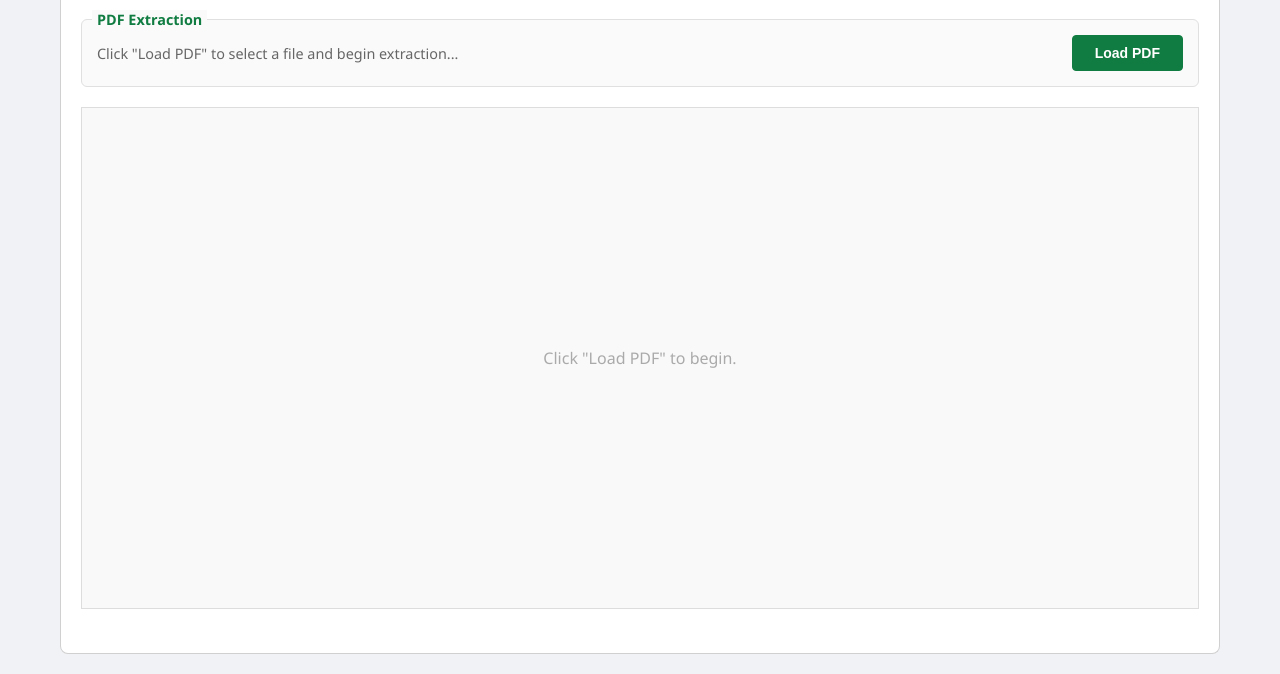
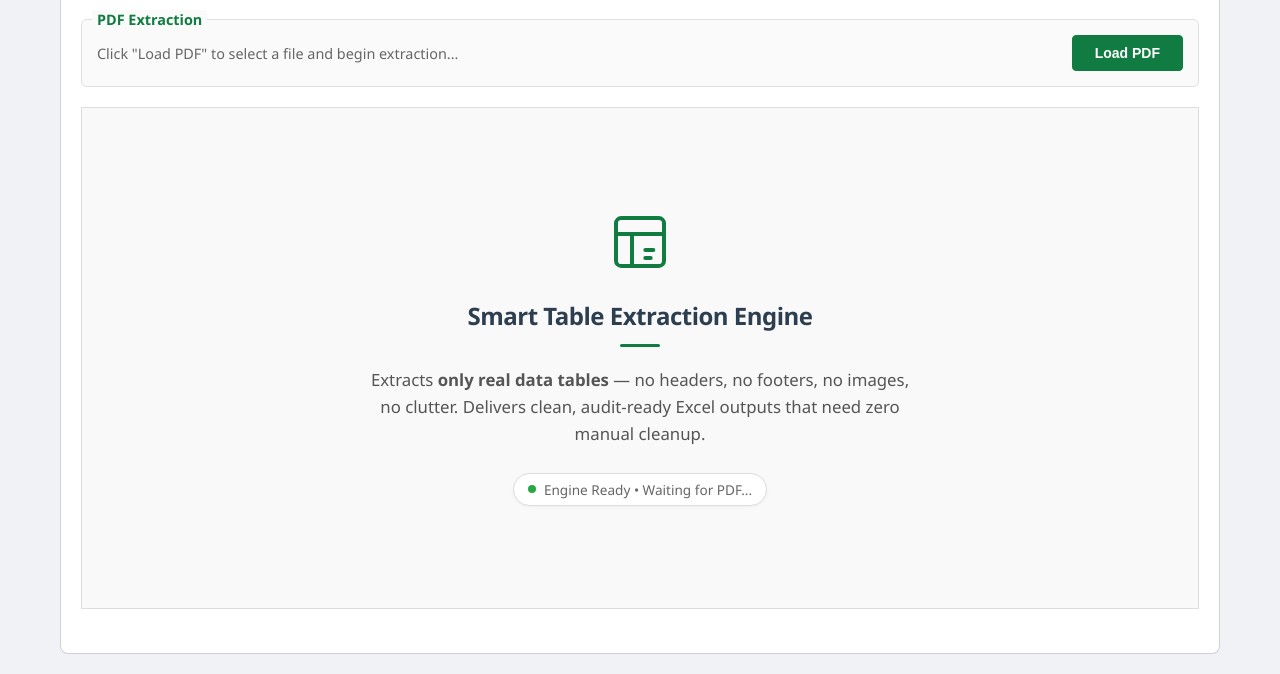
Before and after one commit to uniqueabhishek/CA-Office-Suite, a Flask app: page / in a window 1280 px wide. Shown: the part 126-800 px from the top of the page. Run offline with Flask 3, Linux system fonts and the light colour scheme.

Commit message:
Smart Table Extraction Engine Extracts only real data tables — no headers, no footers, no images, no clutter. Delivers clean, audit-ready Excel outputs that need zero manual cleanup

```diff
--- a/flask_app/templates/index.html
+++ b/flask_app/templates/index.html
@@ -23,7 +23,33 @@
     <div class="right-panel" style="background: #f9f9f9; border: 1px solid #ddd; height: 500px; display: flex; align-items: center; justify-content: center; color: #aaa;">
         <!-- Placeholder for where table selection would go -->
         {% if not session.get('current_pdf') %}
-            <div>Click "Load PDF" to begin.</div>
+            <!-- Engine Showcase -->
+            <div class="engine-showcase" style="text-align: center; padding: 40px; max-width: 550px;">
+                <!-- Technical Icon -->
+                <div style="margin-bottom: 20px;">
+                    <svg width="64" height="64" viewBox="0 0 24 24" fill="none" stroke="#107c41" stroke-width="1.5" stroke-linecap="round" stroke-linejoin="round">
+                        <rect x="3" y="3" width="18" height="18" rx="2" ry="2"></rect>
+                        <line x1="3" y1="9" x2="21" y2="9"></line>
+                        <line x1="9" y1="21" x2="9" y2="9"></line>
+                        <path d="M14 15h3"></path> <!-- Abstract Data Check -->
+                        <path d="M14 18h2"></path>
+                    </svg>
+                </div>
+
+                <h2 style="color: #2c3e50; font-weight: 600; margin-bottom: 12px; font-size: 1.5em; letter-spacing: -0.5px;">Smart Table Extraction Engine</h2>
+                <div style="height: 3px; width: 40px; background: #107c41; margin: 0 auto 20px auto; border-radius: 2px;"></div>
+
+                <p style="color: #555; line-height: 1.6; margin-bottom: 25px; font-size: 1.05em;">
+                    Extracts <strong>only real data tables</strong> — no headers, no footers, no images, no clutter.
+                    Delivers clean, audit-ready Excel outputs that need zero manual cleanup.
+                </p>
+
+                <!-- Status Indicator -->
+                <div style="display: inline-flex; align-items: center; background: #fff; border: 1px solid #ddd; color: #666; padding: 6px 14px; border-radius: 20px; font-size: 0.85em; box-shadow: 0 1px 3px rgba(0,0,0,0.05);">
+                    <div style="width: 8px; height: 8px; background: #28a745; border-radius: 50%; margin-right: 8px;"></div>
+                    Engine Ready • Waiting for PDF...
+                </div>
+            </div>
         {% else %}
             <!-- If we were reloading this page with state, we'd show tables here -->
             <div>PDF Loaded: {{ session.get('original_filename') }} (Control moved to select_tables step)</div>
```
